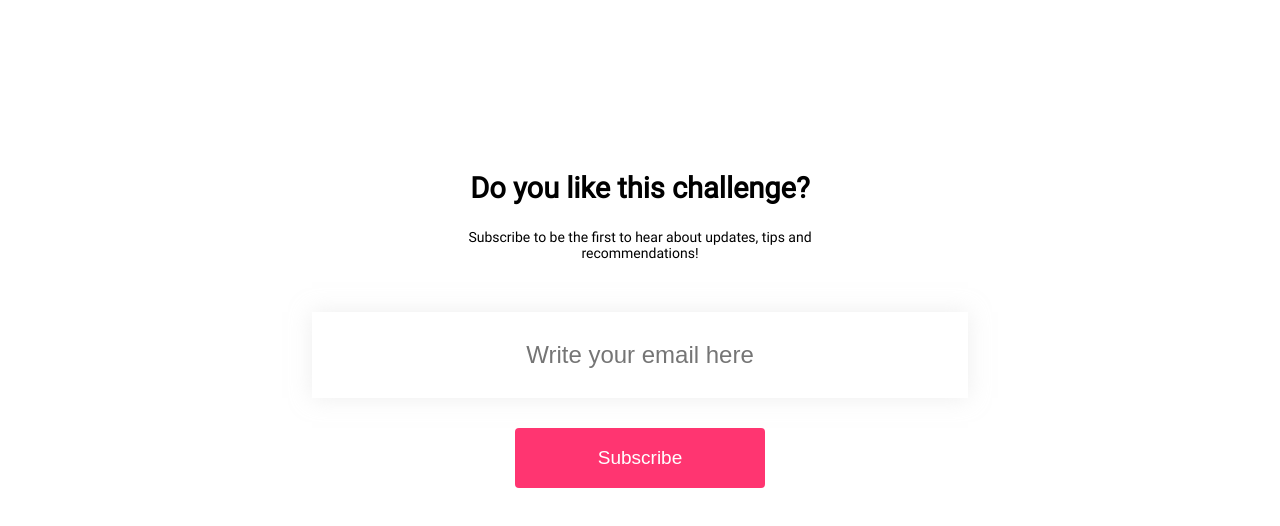
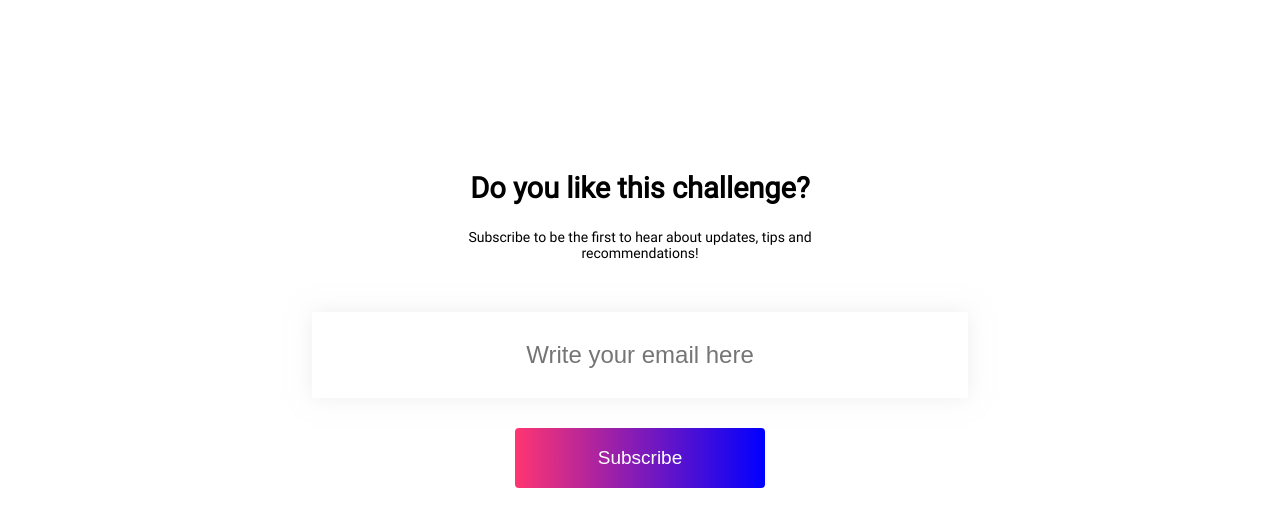
Before and after one commit to YacineYldrm/Project_Designer_Challenge, a plain HTML site: page index.html in a window 1280 px wide. In both pictures the pointer is over the button "Subscribe". Shown: the part 5892-6418 px from the top of the page. Drawn offline with Linux system fonts and the light colour scheme.

Commit message:
gradient bug subscribe button behoben

```diff
--- a/assets/css/style.css
+++ b/assets/css/style.css
@@ -436,4 +436,5 @@ form
 
 .subscribe__button:hover
 {
-    background-image: linear-gradient(to , #FF3571, blue )}
+    background-image: linear-gradient(to right , #FF3571, blue )
+}
```
